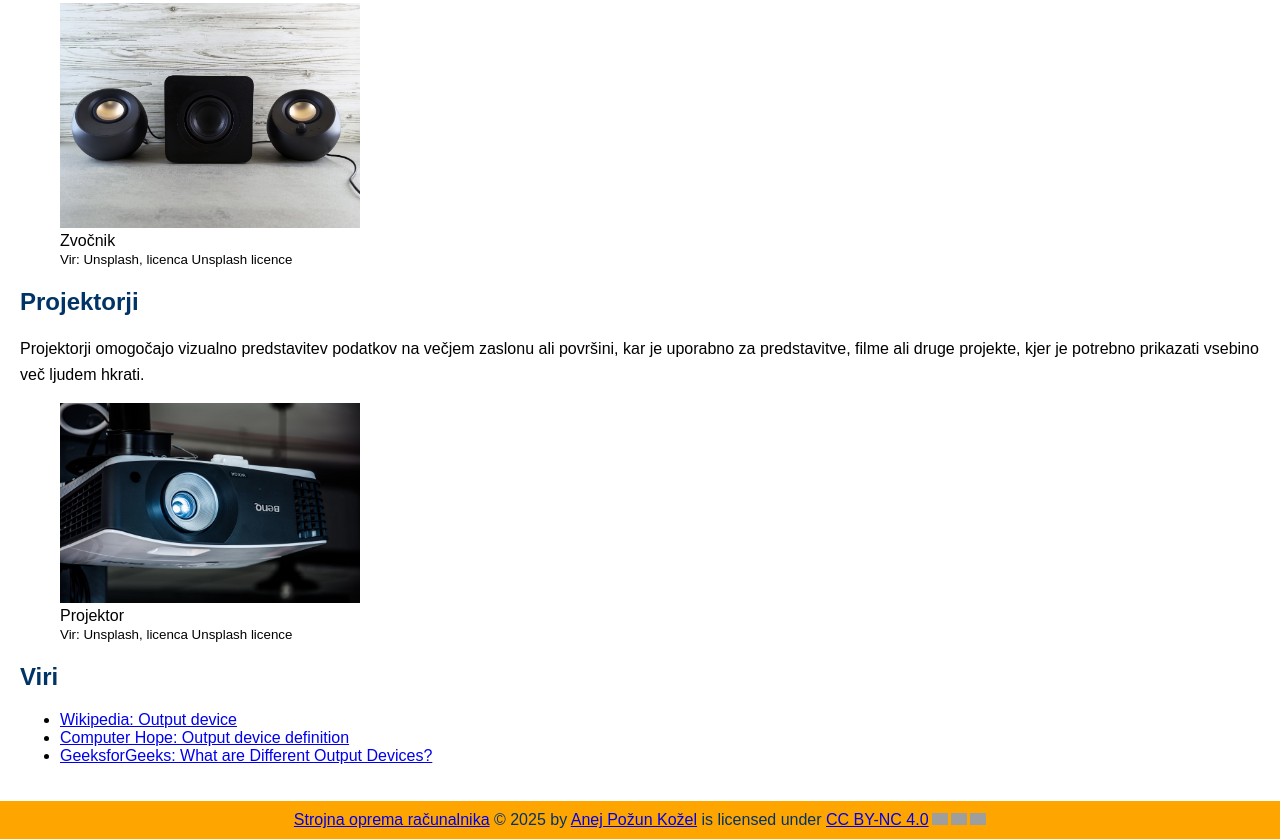
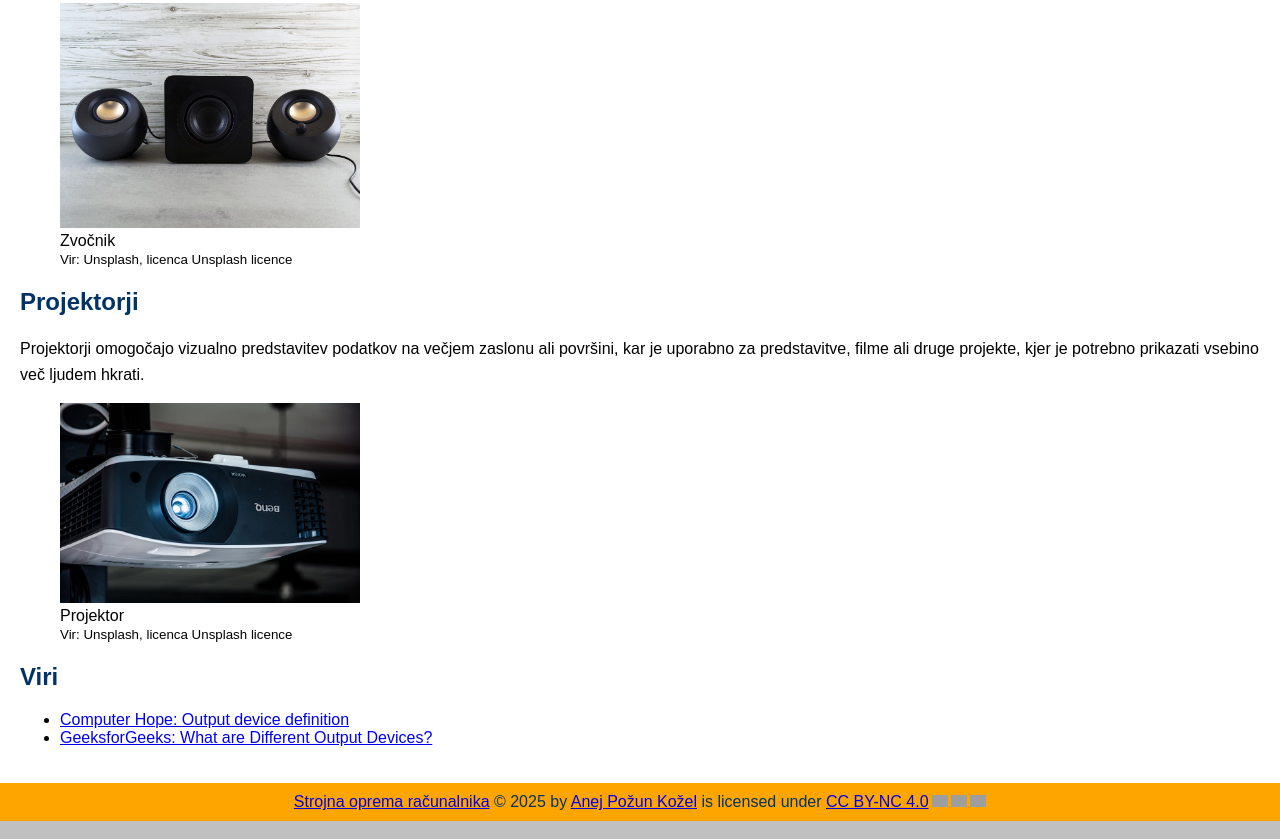
Before and after one commit to anejpozun/anejjpozunkozel.github.io, a plain HTML site: page periferne naprave/izhodne_enote.html in a window 1280 px wide. Shown: the part 1222-2061 px from the top of the page. Drawn offline with Linux system fonts and the light colour scheme; grey boxes are pictures that could not be loaded.

Commit message:
Update izhodne_enote.html

```diff
--- a/periferne naprave/izhodne_enote.html
+++ b/periferne naprave/izhodne_enote.html
@@ -125,7 +125,6 @@
         <section>
             <h2>Viri</h2>
             <ul>
-                <li><a href="https://en.wikipedia.org/wiki/Output_device" target="_blank">Wikipedia: Output device</a></li>
                 <li><a href="https://www.computerhope.com/jargon/o/outputde.htm" target="_blank">Computer Hope: Output device definition</a></li>
                 <li><a href="https://www.geeksforgeeks.org/what-are-different-output-devices/" target="_blank">GeeksforGeeks: What are Different Output Devices?</a></li>
             </ul>
```
